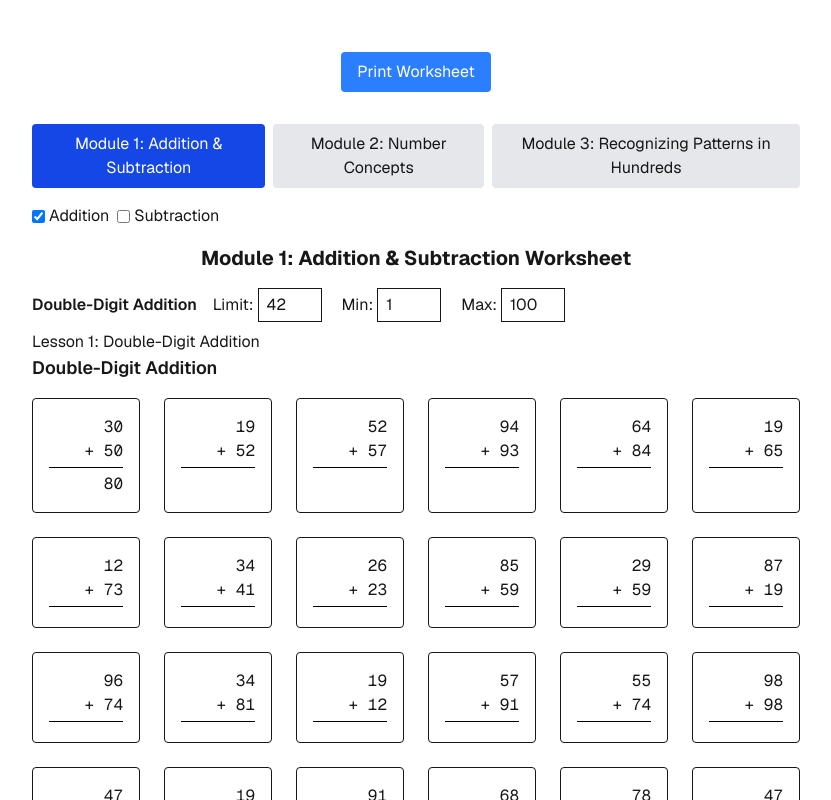
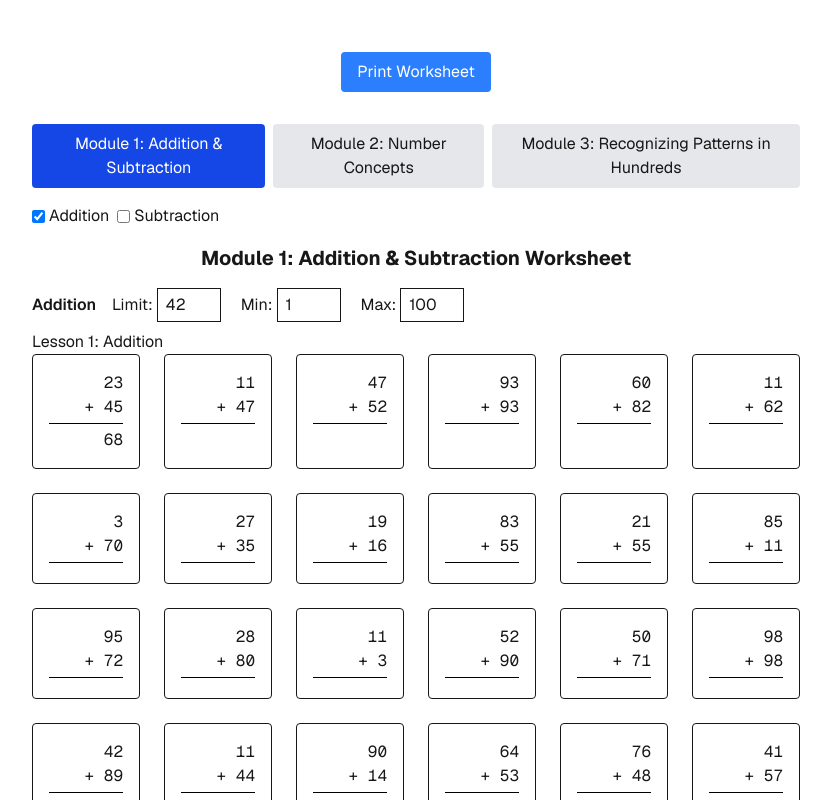
Before and after one commit to buddalasunil999/worksheets, a Next.js app: page / in a window 1280 px wide. Shown: the top 800 px of the page, without its empty margins (224-1055 px from the left). Built offline with nearby package versions, Linux system fonts and the light colour scheme.

Commit message:
fix issues with addition and subtraction with limits

```diff
--- a/src/components/WorksheetContext.tsx
+++ b/src/components/WorksheetContext.tsx
@@ -49,7 +49,7 @@ const defaultModules: Module[] = [
             {
                 id: 1,
                 type: 'Addition',
-                name: 'Double-Digit Addition',
+                name: 'Addition',
                 component: Addition,
                 props: {
                     limit: 42,
@@ -60,7 +60,7 @@ const defaultModules: Module[] = [
             {
                 id: 2,
                 type: 'Subtraction',
-                name: 'Double-Digit Subtraction',
+                name: 'Subtraction',
                 component: Subtraction,
                 props: {
                     limit: 42,
--- a/src/components/modules/module1/Addition.tsx
+++ b/src/components/modules/module1/Addition.tsx
@@ -11,12 +11,12 @@ const generateNumber = (min: number, max: number): number => {
   return Math.floor(Math.random() * (max - min + 1)) + min;
 };
 
-export const generateAdditionProblems = (count: number, max: number): MathProblem[] => {
+export const generateAdditionProblems = (count: number, min:number, max: number): MathProblem[] => {
   const problems: MathProblem[] = [];
 
   for (let i = 0; i < count; i++) {
-    const num1 = generateNumber(10, max - 1); // Double digit numbers
-    const num2 = generateNumber(10, max - 1);
+    const num1 = generateNumber(min, max - 1);
+    const num2 = generateNumber(min, max - 1);
     const answer = num1 + num2;
 
     problems.push({
@@ -31,21 +31,21 @@ export const generateAdditionProblems = (count: number, max: number): MathProble
 
 interface AdditionProps {
   limit?: number;
+  min?: number;
   max?: number;
 }
 
 
-export function Addition({ limit = 10, max = 100 }: AdditionProps) {
+export function Addition({ limit = 10, min = 1, max = 100 }: AdditionProps) {
   const [problems, setProblems] = useState<MathProblem[]>([]);
 
   useEffect(() => {
-      setProblems(generateAdditionProblems(limit, max));
+      setProblems(generateAdditionProblems(limit, min, max));
   }, [limit, max]);
 
   return (
     <div className="mb-8 print:mb-4">
       <div className="mb-6">
-        <h3 className="text-lg font-semibold mb-4">Double-Digit Addition</h3>
         <div className="grid grid-cols-6 gap-6">
           {problems.map((problem, index) => (
             <div key={index} className="p-4 border rounded">
--- a/src/components/modules/module1/Subtraction.tsx
+++ b/src/components/modules/module1/Subtraction.tsx
@@ -11,12 +11,12 @@ const generateNumber = (min: number, max: number): number => {
   return Math.floor(Math.random() * (max - min + 1)) + min;
 };
 
-export const generateSubtractionProblems = (count: number, max: number): MathProblem[] => {
+export const generateSubtractionProblems = (count: number, min: number, max: number): MathProblem[] => {
   const problems: MathProblem[] = [];
 
   for (let i = 0; i < count; i++) {
-    const num1 = generateNumber(20, max - 1);
-    const num2 = generateNumber(10, num1 - 1); // Ensure num2 is smaller than num1
+    const num1 = generateNumber(2 * min, max - 1);
+    const num2 = generateNumber(min, num1 - 1);
     const answer = num1 - num2;
 
     problems.push({
@@ -31,20 +31,20 @@ export const generateSubtractionProblems = (count: number, max: number): MathPro
 
 interface SubtractionProps {
   limit?: number;
+  min?: number;
   max?: number;
 }
 
 
-export function Subtraction({ limit = 10, max = 100 }: SubtractionProps) {
+export function Subtraction({ limit = 10, min = 1, max = 100 }: SubtractionProps) {
   const [problems, setProblems] = useState<MathProblem[]>([]);
 
   useEffect(() => {
-      setProblems(generateSubtractionProblems(limit, max));
+    setProblems(generateSubtractionProblems(limit, min, max));
   }, [limit, max]);
   return (
     <div className="mb-8 print:mb-4">
       <div className="mb-6">
-        <h3 className="text-lg font-semibold mb-4">Double-Digit Subtraction</h3>
         <div className="grid grid-cols-6 gap-6">
           {problems.map((problem, index) => (
             <div key={index} className="p-4 border rounded">
```
Also changed, not shown: 1 other file (tests, documents, lock files or other folders).
